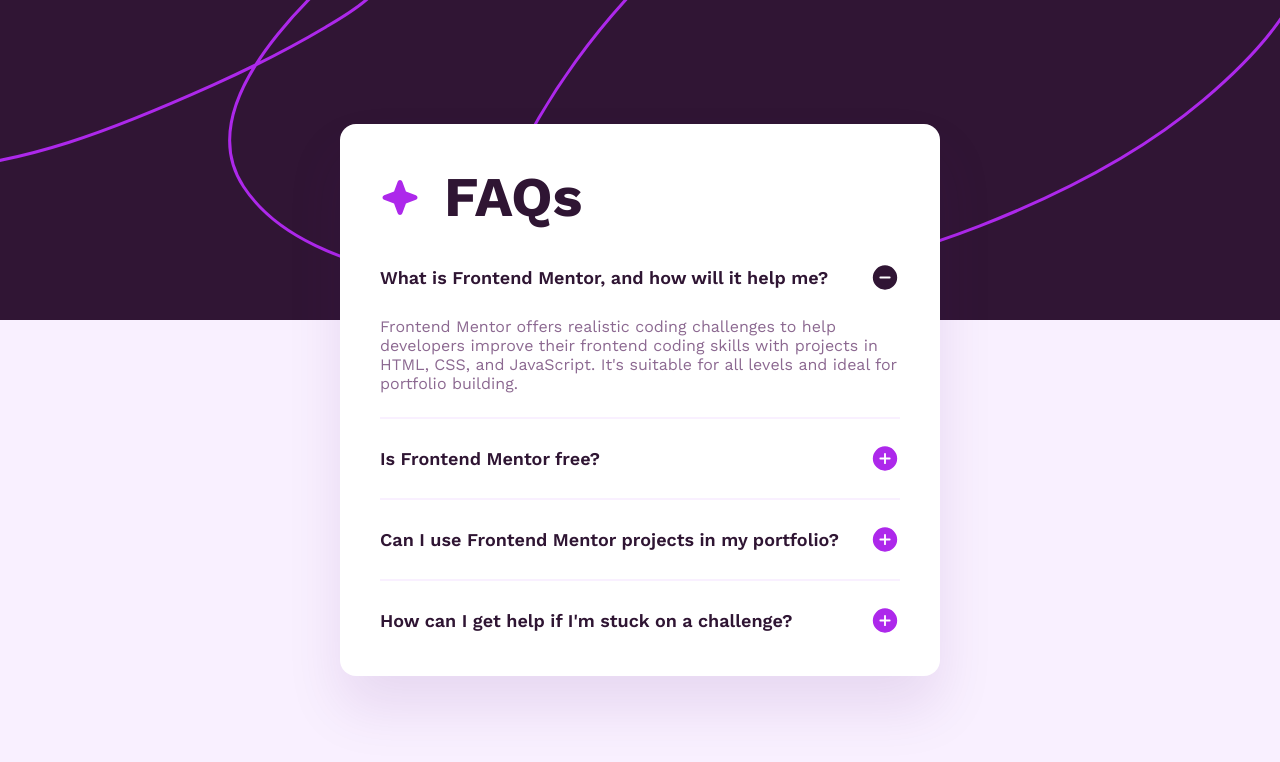
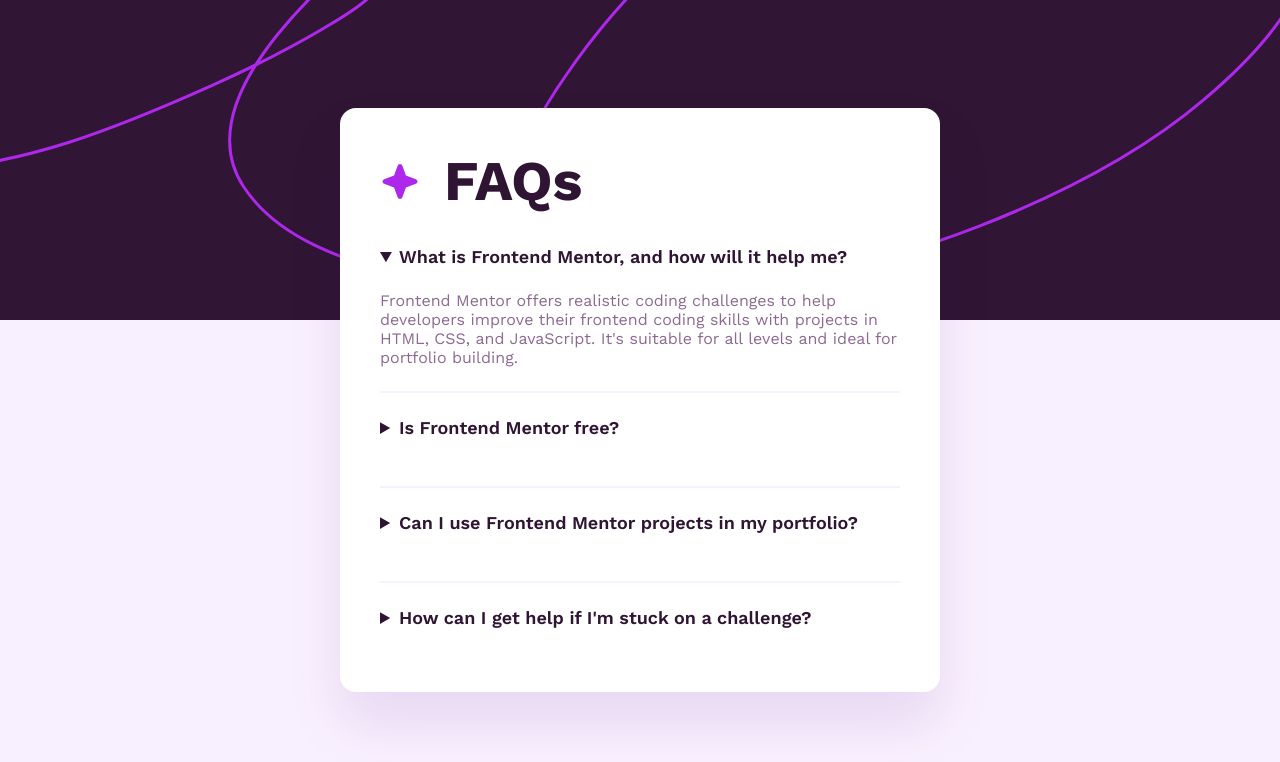
Before and after one commit to luinrandir/faq-accordion, a website built with Vite: page index.html in a window 1280 px wide. Built offline with nearby package versions, Linux system fonts and the light colour scheme.

Commit message:
refactor: refactor html to semantic
Refactored html from using div tags to semantic tags to take advantage of the
details tag.

```diff
--- a/index.html
+++ b/index.html
@@ -17,85 +17,53 @@
   </head>
   <body>
     <main>
-      <div class="accordion">
+      <section class="accordion">
         <div class="accordion__title">
           <img src="./assets/images/icon-star.svg" alt="Icon of a star" />
           <h1 class="title">FAQs</h1>
         </div>
         <div class="accordion__body">
-          <div class="accordion__section">
-            <button class="accordion__button">
-              <h2 class="title">
-                What is Frontend Mentor, and how will it help me?
-              </h2>
-              <img
-                src="./assets/images/icon-plus.svg"
-                class="hidden"
-                alt="Plus sign icon"
-              />
-              <img src="./assets/images/icon-minus.svg" alt="Minus sign icon" />
-            </button>
+          <details open class="accordion__section">
+            <summary class="title">
+              What is Frontend Mentor, and how will it help me?
+            </summary>
             <p>
               Frontend Mentor offers realistic coding challenges to help
               developers improve their frontend coding skills with projects in
               HTML, CSS, and JavaScript. It's suitable for all levels and ideal
               for portfolio building.
             </p>
-          </div>
-          <div class="accordion__section">
-            <button class="accordion__button">
-              <h2 class="title">Is Frontend Mentor free?</h2>
-              <img src="./assets/images/icon-plus.svg" alt="Plus sign icon" />
-              <img
-                src="./assets/images/icon-minus.svg"
-                class="hidden"
-                alt="Minus sign icon"
-              />
-            </button>
-            <p class="hidden">
+          </details>
+          <details class="accordion__section">
+            <summary class="title">Is Frontend Mentor free?</summary>
+            <p>
               Yes, Frontend Mentor offers both free and premium coding
               challenges, with the free option providing access to a range of
               projects suitable for all skill levels.
             </p>
-          </div>
-          <div class="accordion__section">
-            <button class="accordion__button">
-              <h2 class="title">
-                Can I use Frontend Mentor projects in my portfolio?
-              </h2>
-              <img src="./assets/images/icon-plus.svg" alt="Plus sign icon" />
-              <img
-                src="./assets/images/icon-minus.svg"
-                class="hidden"
-                alt="Minus sign icon"
-              />
-            </button>
-            <p class="hidden">
+          </details>
+          <details class="accordion__section">
+            <summary class="title">
+              Can I use Frontend Mentor projects in my portfolio?
+            </summary>
+            <p>
               Yes, you can use projects completed on Frontend Mentor in your
               portfolio. It's an excellent way to showcase your skills to
               potential employers!
             </p>
-          </div>
-          <div class="accordion__section">
-            <button class="accordion__button">
-              <h2 class="title">
-                How can I get help if I'm stuck on a challenge?
-              </h2>
-              <img src="./assets/images/icon-plus.svg" alt="Plus sign icon" />
-              <img
-                src="./assets/images/icon-minus.svg"
-                class="hidden"
-                alt="Minus sign icon"
-              />
-            </button>
-            <p class="hidden">
+          </details>
+          <details class="accordion__section">
+            <summary class="title">
+              How can I get help if I'm stuck on a challenge?
+            </summary>
+            <p>
               The best place to get help is inside Frontend Mentor's Discord
               community. There's a help channel where you can ask questions and
               seek support from other community members.
             </p>
-          </div>
+          </details>
         </div>
-      </div>
+      </section>
     </main>
   </body>
 </html>
```
